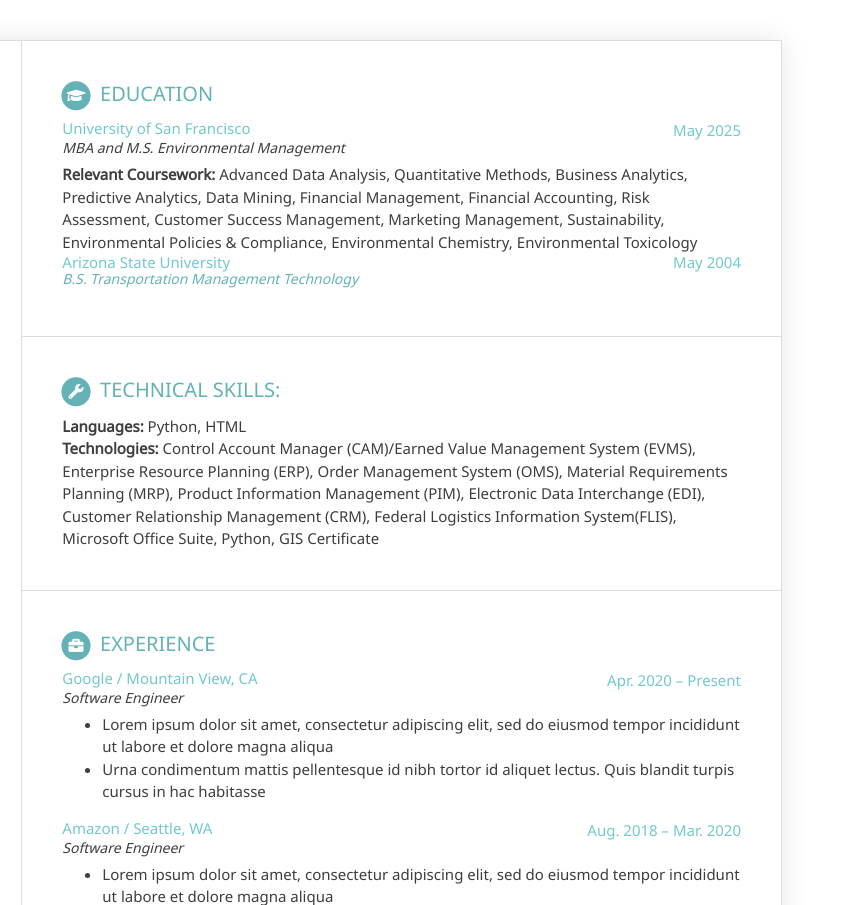
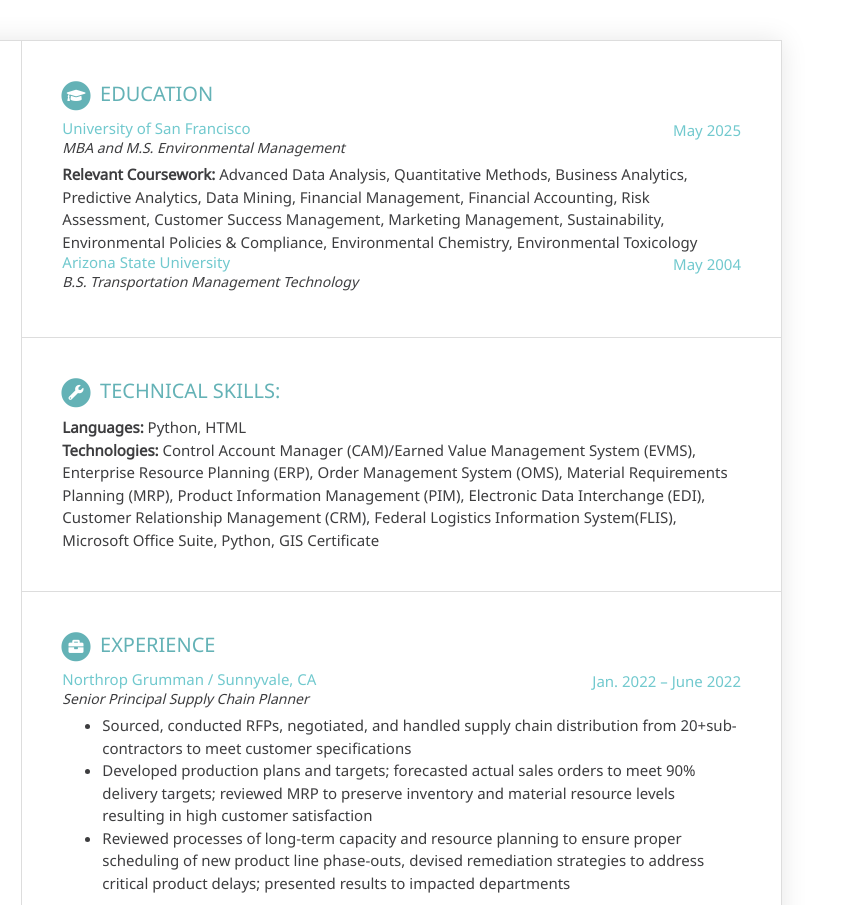
Before and after one commit to Eashiagbor/Eashiagbor.github.io, a plain HTML site: page index.html in a window 1280 px wide. Shown: the top 905 px of the page, 428-1280 px from the left. Drawn offline with nearby package versions, Linux system fonts and the light colour scheme.

Commit message:
Job 1 Update

```diff
--- a/index.html
+++ b/index.html
@@ -79,15 +79,14 @@
                             Environmental Chemistry, Environmental Toxicology
                         </div>
 
-                        <h2>
+
                         <div class="school">
                             <div class="upper-row">
                                 <h3 class="school-name">Arizona State University</h3>
                                 <div class="time">May 2004</div>
                             </div>
-                            <div class="school-title">B.S. Transportation Management Technology
-                         </div>
-                        </h2>
+                            <div class="school-title">B.S. Transportation Management Technology</div>
+                        </div>
 
                     </section>
 
@@ -117,17 +116,21 @@
                         </h2>
                         <div class="job">
                             <div class="upper-row">
-                                <h3 class="company">Google / Mountain View, CA</h3>
-                                <div class="time">Apr. 2020 – Present</div>
+                                <h3 class="company">Northrop Grumman / Sunnyvale, CA</h3>
+                                <div class="time">Jan. 2022 – June 2022</div>
                             </div>
-                            <div class="job-title">Software Engineer</div>
+                            <div class="job-title">Senior Principal Supply Chain Planner</div>
 
                             <ul>
-                                <li>Lorem ipsum dolor sit amet, consectetur adipiscing elit, sed do eiusmod tempor
-                                    incididunt ut labore et dolore magna aliqua
+                                <li>Sourced, conducted RFPs, negotiated, and handled supply chain distribution from 20+sub-contractors to meet
+                                    customer specifications
                                 </li>
-                                <li>Urna condimentum mattis pellentesque
-                                    id nibh tortor id aliquet lectus. Quis blandit turpis cursus in hac habitasse
+                                <li>Developed production plans and targets; forecasted actual sales orders to meet 90% delivery targets;
+                                    reviewed MRP to preserve inventory and material resource levels resulting in high customer satisfaction
+                                </li>
+                                <li>Reviewed processes of long-term capacity and resource planning to ensure proper scheduling of new product
+                                    line phase-outs, devised remediation strategies to address critical product delays; presented results to
+                                    impacted departments
                                 </li>
                             </ul>
                         </div>
```
